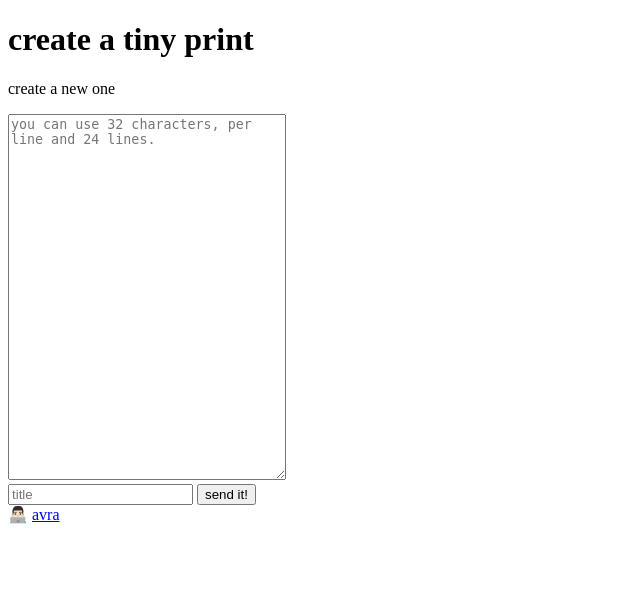
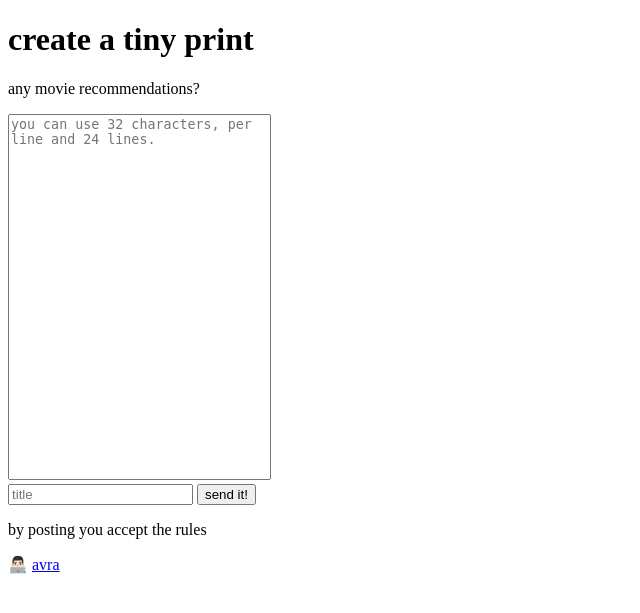
Before and after one commit to StefanAvra/tinyprints, a Flask app: page /new in a window 1280 px wide. Shown: the part 26-639 px from the top of the page, without its empty margins (0-640 px from the left). Run offline with Flask 2, Linux system fonts and the light colour scheme.

Commit message:
refactored to routes.py, added list to home

```diff
--- a/app/__init__.py
+++ b/app/__init__.py
@@ -8,29 +8,4 @@
 db = SQLAlchemy(app)
 migrate = Migrate(app, db)
 
-
-from app.forms import TinyForm
-
-@app.route('/')
-@app.route('/index')
-def index():
-    return render_template('index.html', msg='this is home, where people vote')
-
-
-@app.route('/new', methods=['GET', 'POST'])
-def new():
-    form = TinyForm()
-    print('in /new', form.tiny_text.data, form.title.data)
-    if form.validate_on_submit():
-        print('after form validation')
-        flash('tiny text submitted: {}, {}'.format(
-            form.tiny_text.data, form.title.data))
-        return redirect('/index')
-    return render_template('new.html', msg='create a new one', form=form)
-
-
-@app.route('/api')
-def api():
-    return 'this is where the api goes'
-
-from app import models
+from app import routes, models
--- a/app/forms.py
+++ b/app/forms.py
@@ -1,8 +1,8 @@
 from flask_wtf import FlaskForm
 from wtforms import StringField, SubmitField, TextAreaField
-from wtforms.validators import DataRequired
+from wtforms.validators import DataRequired, Length
 
 class TinyForm(FlaskForm):
-    tiny_text = TextAreaField('tiny_text', validators=[DataRequired()])
-    title = StringField('title', validators=[DataRequired()])
+    tiny_text = TextAreaField('tiny_text', validators=[DataRequired(), Length(max=33*25)])
+    title = StringField('title', validators=[DataRequired(), Length(max=32)])
     submit = SubmitField('send it!')
--- /dev/null
+++ b/app/routes.py
@@ -0,0 +1,56 @@
+from flask import render_template, flash, redirect, session
+from app import app, db
+
+from app.forms import TinyForm
+from app.models import TinyText
+from random import randint
+
+
+@app.route('/', methods=['GET', 'POST'])
+def index():
+    # form = VoteForm()
+    # if form.validate_on_submit():
+    #   pass
+    t = TinyText.query.order_by(TinyText.id.desc()).all()
+    return render_template('index.html', msg='this is home, where people vote', tiny_texts=t)
+
+
+@app.route('/new', methods=['GET', 'POST'])
+def new():
+    form = TinyForm()
+    if form.validate_on_submit():
+        t = TinyText(text=form.tiny_text.data, title=form.title.data)
+        db.session.add(t)
+        db.session.commit()
+        flash('tiny text submitted: {}, {}'.format(
+            form.tiny_text.data, form.title.data))
+        print(t.text)
+        return render_template('index.html', highlight=t.id)
+
+    msgs = [
+        'send me a haiku',
+        'can make ascii art?',
+        'how do you feel today?',
+        'shouldn\'t you be doing something else?',
+        'i hope you\'re having a nice day',
+        'any movie recommendations?',
+        'what\'s on your mind lately?',
+        'you\'re on your own on this one',
+        'write something nice',
+        'what should the world see?',
+        'write a recipe',
+        'write something that people will enjoy',
+        'you got this',
+        'don\'t spam'
+    ]
+    return render_template('new.html', msg=msgs[randint(0, len(msgs)-1)], form=form)
+
+
+@app.route('/top')
+def top():
+    return render_template('top.html')
+
+
+@app.route('/api')
+def api():
+    return 'this is where the api goes'
--- a/app/static/style.css
+++ b/app/static/style.css
@@ -0,0 +1,4 @@
+textarea {
+    overflow: hidden;
+    resize: none;
+}
--- a/app/templates/layout.html
+++ b/app/templates/layout.html
@@ -3,6 +3,7 @@
 
 <head>
   {% block head %}
+  <meta name="viewport" content="width=device-width,initial-scale=1">
   <link rel="stylesheet" href="{{ url_for('static', filename='style.css') }}">
   <title>{% block title %}{% endblock %} 🖨️</title>
   <script src="https://cdnjs.cloudflare.com/ajax/libs/jquery/3.5.1/jquery.min.js"
@@ -29,9 +30,7 @@
   </nav>
   <div id="content">{% block content %}{% endblock %}</div>
   <div id="footer">
-    {% block footer %}
-    👨🏻‍💻 <a href="https://avra.io/" target="_blank">avra</a>
-    {% endblock %}
+    <p> 👨🏻‍💻 <a href="https://avra.io/" target="_blank">avra</a></p>
   </div>
 
 </body>
--- a/app/templates/new.html
+++ b/app/templates/new.html
@@ -15,6 +15,7 @@
     {{ form.title(placeholder='title', maxlength=32, autocomplete='off', spellcheck=false) }}
     {{ form.submit() }}
   </form>
+  <p>by posting you accept the <span>rules</span></p>
 </div>
 <script src="{{ url_for('static', filename = 'tinytext.js') }}"></script>
 {% endblock %}
```
Also changed, not shown: app/templates/index.html (+13 -0 lines), app/templates/top.html (added, +9 -0 lines).
